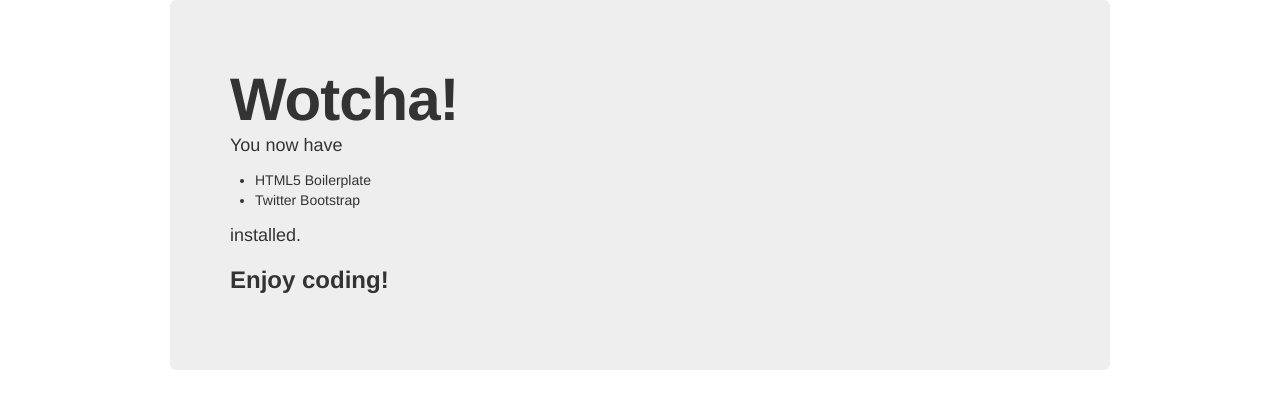
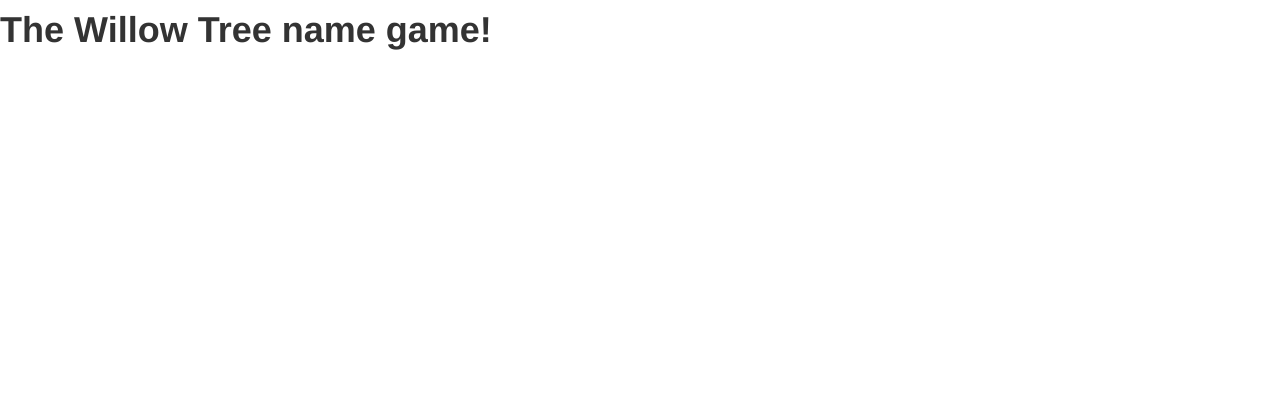
Before and after one commit to willowtreeapps/wat-test-project, a plain HTML site: page index.html in a window 1280 px wide. Drawn offline with nearby package versions, Linux system fonts and the light colour scheme; no server answers.

Commit message:
Initial commit

```diff
--- a/index.html
+++ b/index.html
@@ -13,20 +13,20 @@
         <link rel="stylesheet" href="styles/bootstrap.css">
         <link rel="stylesheet" href="styles/main.css">
         <script src="scripts/vendor/modernizr.min.js"></script>
+
     </head>
     <body id="index-page">
-        <div class="container">
-            <div class="hero-unit">
-                <h1>Wotcha!</h1>
-                <p>You now have</p>
-                <ul>
-                    <li>HTML5 Boilerplate</li>
-                    <li>Twitter Bootstrap</li>
-                </ul>
-                <p>installed.</p>
-                <h3>Enjoy coding!</h3>
-            </div>
-        </div>
+        <header>
+            <h1>The Willow Tree name game!</h1>
+        </header>
+
+        <section id="question-container">
+
+        </section>
+
+        <section id="pictures-container">
+
+        </section>
 
         <script src="//ajax.googleapis.com/ajax/libs/jquery/1.8.0/jquery.min.js"></script>
         <script>window.jQuery || document.write('<script src="scripts/vendor/jquery.min.js"><\/script>')</script>
```
